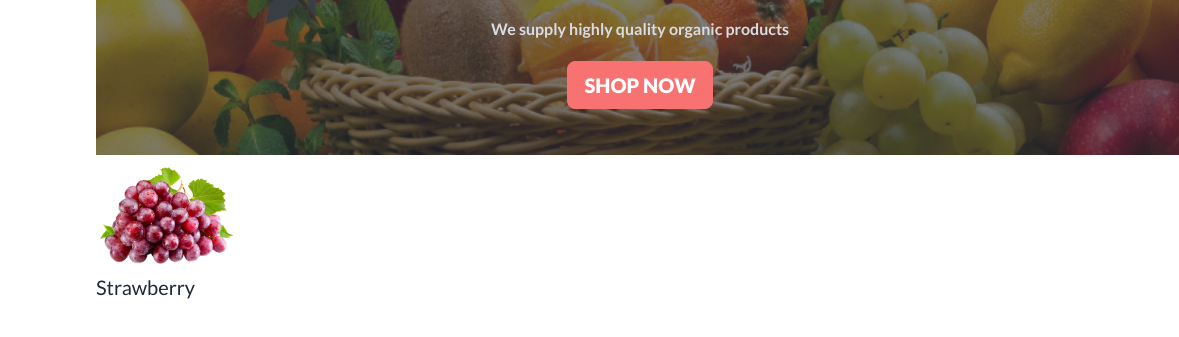
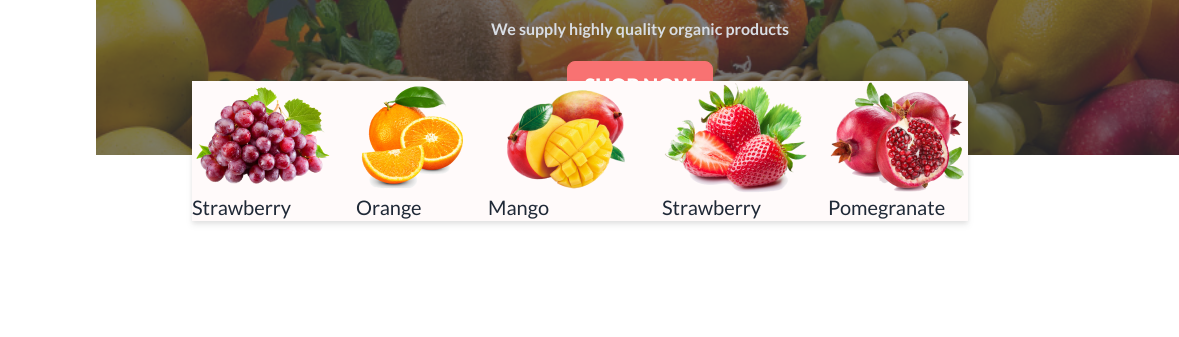
Before and after one commit to rajuahmmed111/B8A3-fruit-brust-daisy, a plain HTML site: page index.html in a window 1280 px wide. Shown: the part 603-940 px from the top of the page, 0-1179 px from the left. Drawn offline with nearby package versions, Linux system fonts and the light colour scheme.

Commit message:
added the fruit

```diff
--- a/index.html
+++ b/index.html
@@ -68,7 +68,7 @@
 
     <!-- exotic doorstep -->
     <div class="mt-8">
-      <div class="carousel lg:h-[550px]">
+      <div class="carousel relative lg:h-[550px]">
         <div id="slide1" class="carousel-item relative w-full">
           <div class="hero min-h-screen" style="background-image: url('./images/banner1.png');">
             <div class="hero-overlay bg-opacity-60"></div>
@@ -135,15 +135,29 @@
         </div>
       </div>
     </div>
-    <div>
+
+    <!-- Fruit -->
+    <div class="flex flex-col md:flex-row gap-5 absolute -mt-20 ml-24 justify-center bg-[#fffafa] drop-shadow-md rounded-4 border-gray-300">
       <div>
         <img src="images/fruit1.png" alt="">
         <h5 class="text-xl fobt-bold">Strawberry</h5>
       </div>
-      <div></div>
-      <div></div>
-      <div></div>
-      <div></div>
+      <div>
+        <img src="images/fruit2.png" alt="">
+        <h5 class="text-xl fobt-bold">Orange</h5>
+      </div>
+      <div>
+        <img src="images/fruit3.png" alt="">
+        <h5 class="text-xl fobt-bold">Mango</h5>
+      </div>
+      <div>
+        <img src="images/fruit4.png" alt="">
+        <h5 class="text-xl fobt-bold">Strawberry</h5>
+      </div>
+      <div>
+        <img src="images/fruit5.png" alt="">
+        <h5 class="text-xl fobt-bold">Pomegranate</h5>
+      </div>
     </div>
   </header>
   <!-- header end -->
```
